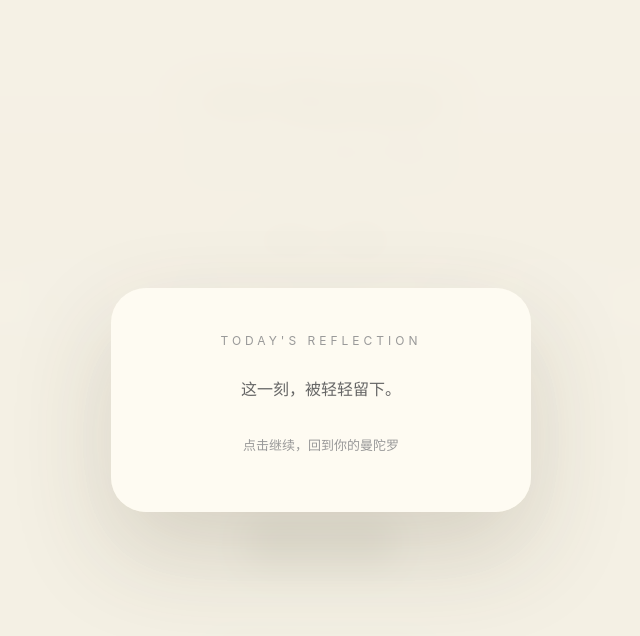
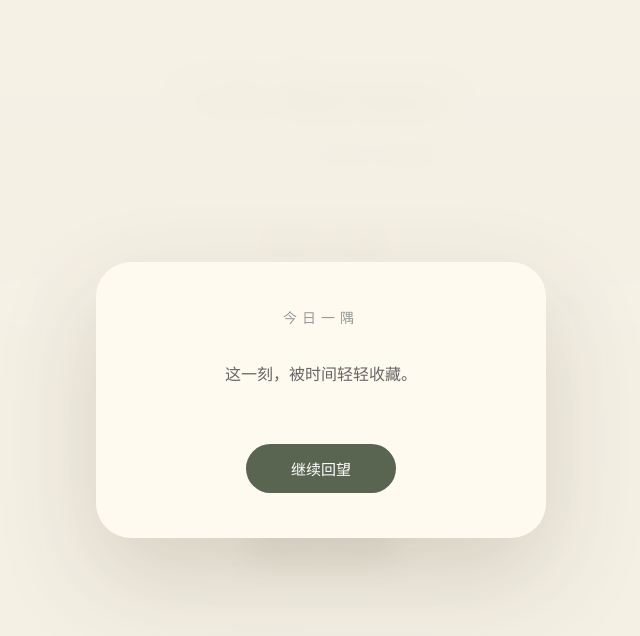
Before and after one commit to justforofficezoey-eng/life-mandalacalm, a Next.js app: page / in a window 1280 px wide. Both pictures are taken after a click on the button "收下今天". Shown: the top 636 px of the page, without its empty margins (319-959 px from the left). Built offline with nearby package versions, Linux system fonts and the light colour scheme.

Commit message:
Update ReflectionCard.tsx

```diff
--- a/components/ReflectionCard.tsx
+++ b/components/ReflectionCard.tsx
@@ -11,38 +11,31 @@ export default function ReflectionCard({
 
 
     "开始了":
-
-    "每一次开始，都不是因为准备好了，而是愿意迈出第一步。",
+    "万物都有自己的时节。种子并不急着成为森林，它只是先落在土里。",
 
 
     "缓一缓":
-
-    "停下来不是退后，有时候安静本身就是一种前进。",
+    "有时候，停留不是停滞，而是在听见内心更微弱的声音。",
 
 
     "傻乐中":
-
-    "那些没有理由的快乐，也是在提醒你：生命不只有目标。",
+    "那些不需要理由的快乐，是生命偷偷赠予你的光。",
 
 
     "还能忍":
-
-    "坚持是一种力量，也是一种提醒：别忘了照顾正在坚持的自己。",
+    "坚持是一种力量，也是一种提醒：记得拥抱正在坚持的自己。",
 
 
     "想一想":
-
-    "思考不是迷路，它是在寻找更接近自己的方向。",
+    "思考让人回到内心，在喧闹之外寻找自己的方向。",
 
 
     "顺其自然":
-
-    "有些事情需要努力，有些事情需要允许它发生。",
+    "河流从不催促自己抵达，它只是不断流向远方。",
 
 
     "谢谢今天":
-
-    "感恩不是忽略困难，而是在困难中仍然看见拥有。"
+    "感恩不是忘记困难，而是在经历之后依然愿意看见美好。"
 
   };
 
@@ -64,9 +57,8 @@ export default function ReflectionCard({
 
       "rgba(245,240,228,.92)",
 
-        backdropFilter:
 
-        "blur(18px)",
+      backdropFilter:"blur(15px)",
 
 
       display:"flex",
@@ -79,24 +71,19 @@ export default function ReflectionCard({
 
     }}
 
-      onClick={onClose}
-
     >
 
 
       <div
 
-      onClick={e=>e.stopPropagation()}
-
       style={{
 
-        maxWidth:420,
+        maxWidth:450,
 
         width:"100%",
 
-        background:
 
-        "rgba(255,252,243,.95)",
+        background:"#fffaf0",
 
 
         borderRadius:35,
@@ -104,7 +91,6 @@ export default function ReflectionCard({
         padding:"45px 35px",
 
         textAlign:"center",
-
 
         boxShadow:
 
@@ -120,20 +106,23 @@ export default function ReflectionCard({
 
         style={{
 
-          color:"#999",
+          fontFamily:
 
-          letterSpacing:4,
+          "serif",
 
-          fontSize:12
+          fontSize:14,
+
+          letterSpacing:5,
+
+          color:"#999"
 
         }}
 
         >
 
-          TODAY'S REFLECTION
+          今日一隅
 
         </div>
-
 
 
 
@@ -141,11 +130,15 @@ export default function ReflectionCard({
 
         style={{
 
-          marginTop:25,
+          marginTop:30,
+
+          fontFamily:
+
+          "serif",
 
           fontWeight:400,
 
-          color:"#3f4438"
+          fontSize:32
 
         }}
 
@@ -157,12 +150,13 @@ export default function ReflectionCard({
 
 
 
-
         <p
 
         style={{
 
-          lineHeight:2,
+          marginTop:25,
+
+          lineHeight:2.2,
 
           color:"#666",
 
@@ -174,10 +168,9 @@ export default function ReflectionCard({
 
           {reflections[mood] ||
 
-          "这一刻，被轻轻留下。"}
+          "这一刻，被时间轻轻收藏。"}
 
         </p>
-
 
 
 
@@ -185,21 +178,24 @@ export default function ReflectionCard({
 
           text &&
 
+
           <div
 
           style={{
 
-            marginTop:25,
+            marginTop:30,
 
-            padding:20,
+            padding:25,
 
-            borderRadius:20,
+            borderRadius:25,
 
             background:"#f3eee1",
 
-            color:"#555",
+            fontFamily:"serif",
 
-            lineHeight:1.8
+            lineHeight:2,
+
+            color:"#555"
 
           }}
 
@@ -213,24 +209,34 @@ export default function ReflectionCard({
 
 
 
+        <button
 
-        <p
+        onClick={onClose}
 
         style={{
 
-          marginTop:30,
+          marginTop:35,
 
-          color:"#999",
+          padding:"14px 45px",
 
-          fontSize:13
+          borderRadius:40,
+
+          border:"none",
+
+          background:"#596451",
+
+          color:"#fff",
+
+          fontSize:15
 
         }}
 
         >
 
-          点击继续，回到你的曼陀罗
+          继续回望
 
-        </p>
+        </button>
+
 
 
       </div>
```
Lines whose indentation alone changed are shown as unchanged.
